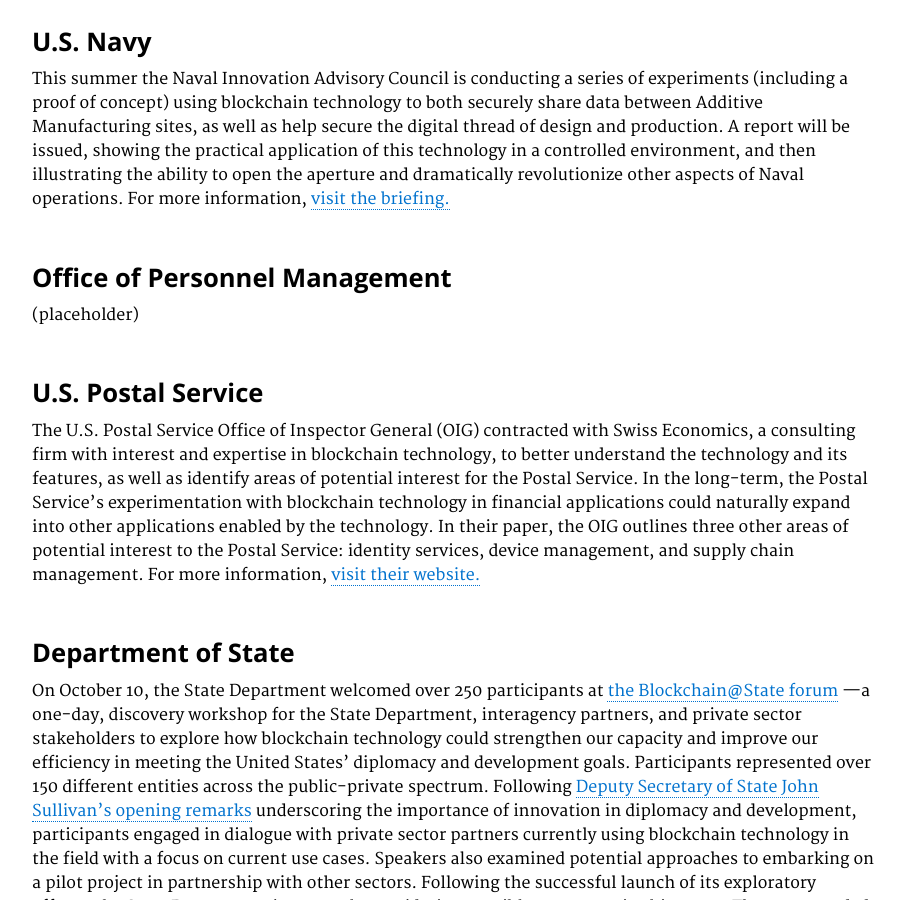
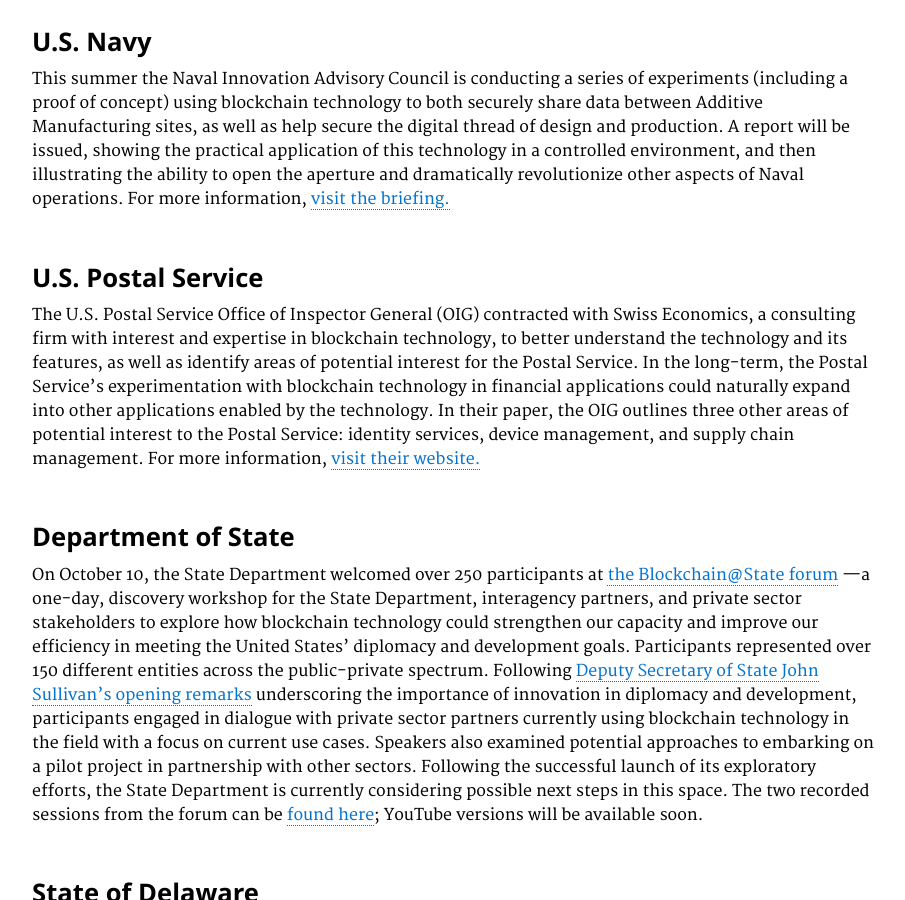
Before and after one commit to GSA/emerging-technology-atlas, a Jekyll site: the page built from pages/blockchain-programs.md, in a window 1280 px wide and 900 px high, scrolled down 2249 px. Shown: the whole window, without its empty margins (350-1255 px from the left). Built offline with Jekyll 4.4.1, drawn with Linux system fonts in a browser that asks for light colours.

Commit message:
Update blockchain-programs.md

```diff
--- a/pages/blockchain-programs.md
+++ b/pages/blockchain-programs.md
@@ -40,10 +40,6 @@ The Office of the National Coordinator for Health Information Technology (ONC) o
 ### U.S. Navy
 This summer the Naval Innovation Advisory Council is conducting a series of experiments (including a proof of concept) using blockchain technology to both securely share data between Additive Manufacturing sites, as well as help secure the digital thread of design and production. A report will be issued, showing the practical application of this technology in a controlled environment, and then illustrating the ability to open the aperture and dramatically revolutionize other aspects of Naval operations. For more information, <a href="http://www.secnav.navy.mil/innovation/Pages/2017/06/BlockChain.aspx">visit the briefing.</a>
 
-### Office of Personnel Management
-
-(placeholder)
-
 ### U.S. Postal Service
 The U.S. Postal Service Office of Inspector General (OIG) contracted with Swiss Economics, a consulting firm with interest and expertise in blockchain technology, to better understand the technology and its features, as well as identify areas of potential interest for the Postal Service. In the long-term, the Postal Service’s experimentation with blockchain technology in financial applications could naturally expand into other applications enabled by the technology. In their paper, the OIG outlines three other areas of potential interest to the Postal Service: identity services, device management, and supply chain management. For more information, <a href="https://www.uspsoig.gov/sites/default/files/document-library-files/2016/RARC-WP-16-001.pdf">visit their website.</a>
 
```
